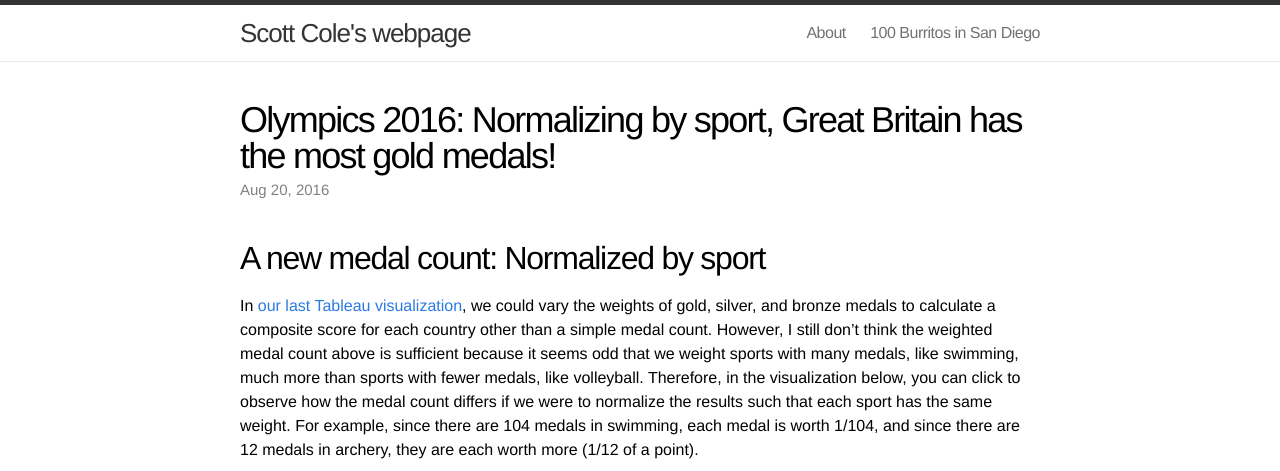
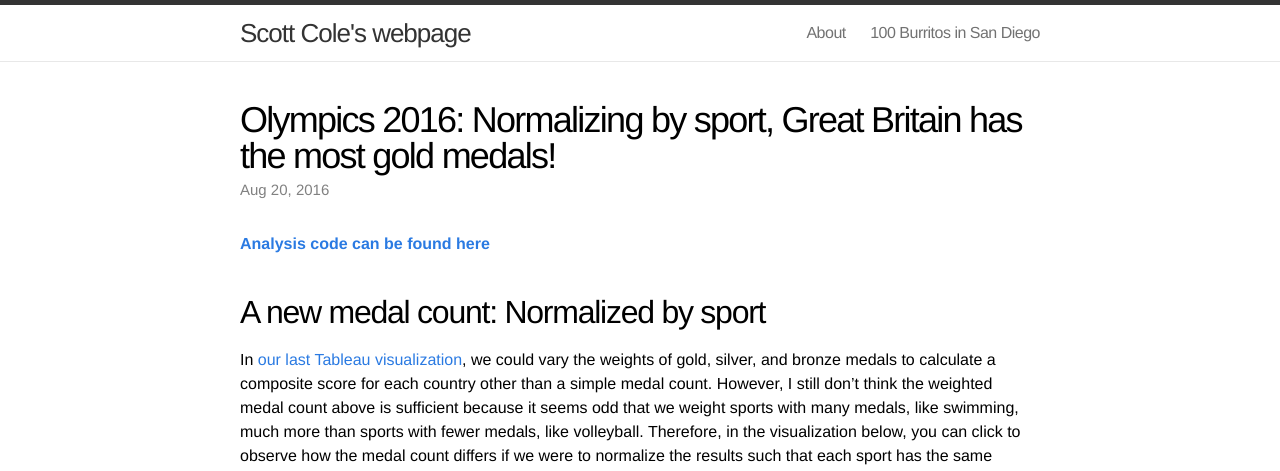
Before and after one commit to srcole/srcole.github.io, a Jekyll site: the page built from _posts/2016-08-20-olympicssports.markdown, in a window 1280 px wide. Shown: the top 471 px of the page. Built offline with Jekyll 4.4.1, drawn with Linux system fonts in a browser that asks for light colours; comment, search, counter and statistics services are not loaded; some of the changed text lies outside the part shown.

Commit message:
code link

```diff
--- a/_posts/2016-08-20-olympicssports.markdown
+++ b/_posts/2016-08-20-olympicssports.markdown
@@ -6,6 +6,8 @@ excerpt: "The United States is dominating in the Olympic medal count, but maybe
 date:   2016-08-20 00:00:00
 mathjax: true
 ---
+
+**[Analysis code can be found here](https://github.com/srcole/qwm/tree/master/olympics)**
 
 ## A new medal count: Normalized by sport
 In [our last Tableau visualization](https://srcole.github.io/2016/08/17/olympics/), we could vary the weights of gold,
@@ -24,7 +26,7 @@ such that each sport has the same weight. For example, since there are 104 medal
 Interestingly, if we look at the number of gold medals after applying the uniform weighting across sports, we see that Great Britain
 is in the lead. However, I thought it'd be fun to create an interactive visualization in which we can choose the
 weighting for each sport and then this will weight the medal count appropriately. For example, if I'm a fan of
-diving (weight = 5), but I don't like swimming as much(weight = 0.5), then I see that China wins my Olympics.
+diving (weight = 5), but I don't like swimming as much (weight = 0.5), then I see that China wins my Olympics.
 
 <html>
 <div class='tableauPlaceholder' id='viz1471721319810' style='position: relative'><noscript><a href='#'><img alt='Dashboard 1 ' src='https:&#47;&#47;public.tableau.com&#47;static&#47;images&#47;H8&#47;H8KMBZJ9N&#47;1_rss.png' style='border: none' /></a></noscript><object class='tableauViz'  style='display:none;'><param name='host_url' value='https%3A%2F%2Fpublic.tableau.com%2F' /> <param name='path' value='shared&#47;H8KMBZJ9N' /> <param name='toolbar' value='yes' /><param name='static_image' value='https:&#47;&#47;public.tableau.com&#47;static&#47;images&#47;H8&#47;H8KMBZJ9N&#47;1.png' /> <param name='animate_transition' value='yes' /><param name='display_static_image' value='yes' /><param name='display_spinner' value='yes' /><param name='display_overlay' value='yes' /><param name='display_count' value='yes' /></object></div>                <script type='text/javascript'>                    var divElement = document.getElementById('viz1471721319810');                    var vizElement = divElement.getElementsByTagName('object')[0];                    vizElement.style.width='804px';vizElement.style.height='669px';                    var scriptElement = document.createElement('script');                    scriptElement.src = 'https://public.tableau.com/javascripts/api/viz_v1.js';                    vizElement.parentNode.insertBefore(scriptElement, vizElement);                </script>
```
